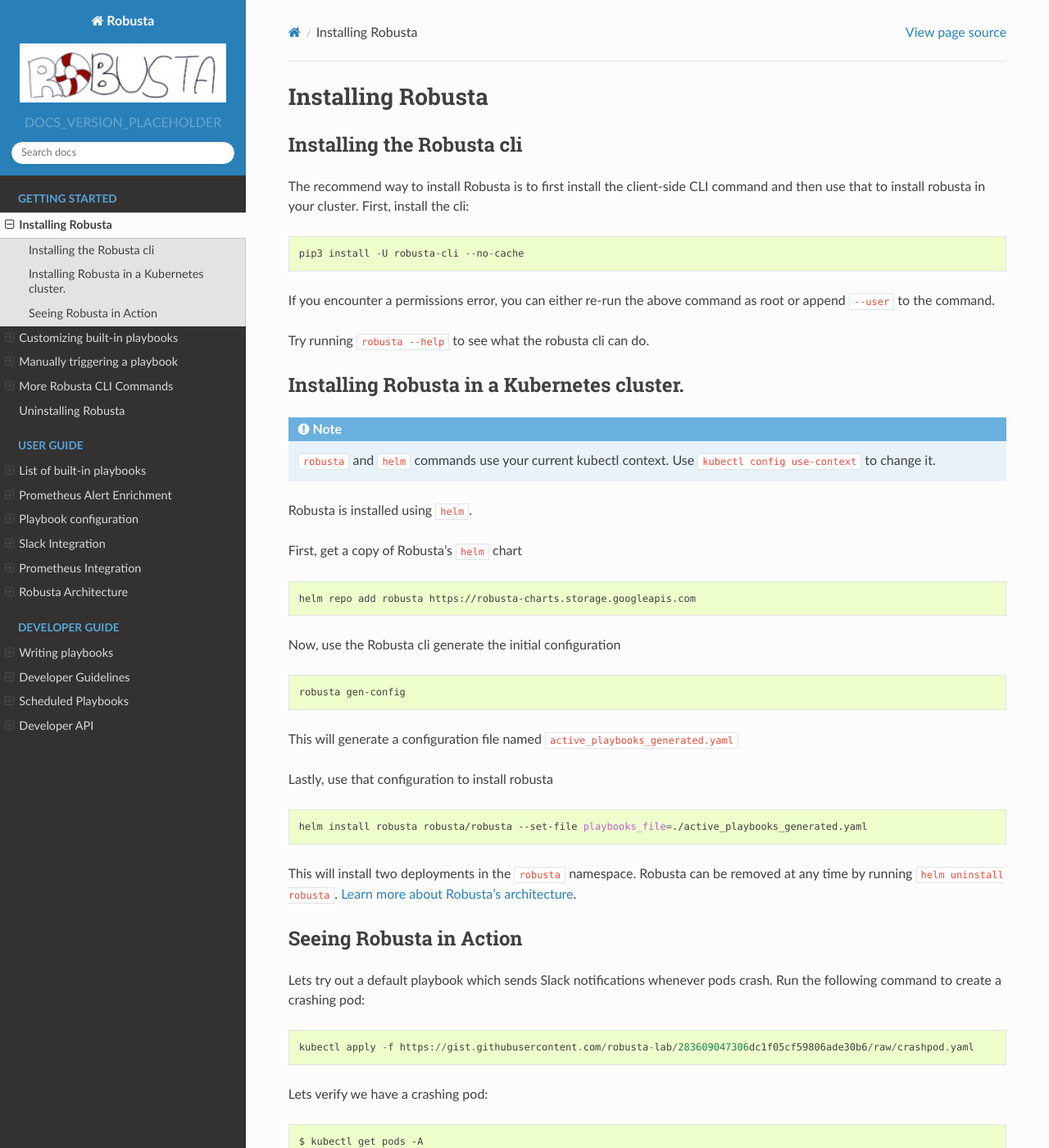
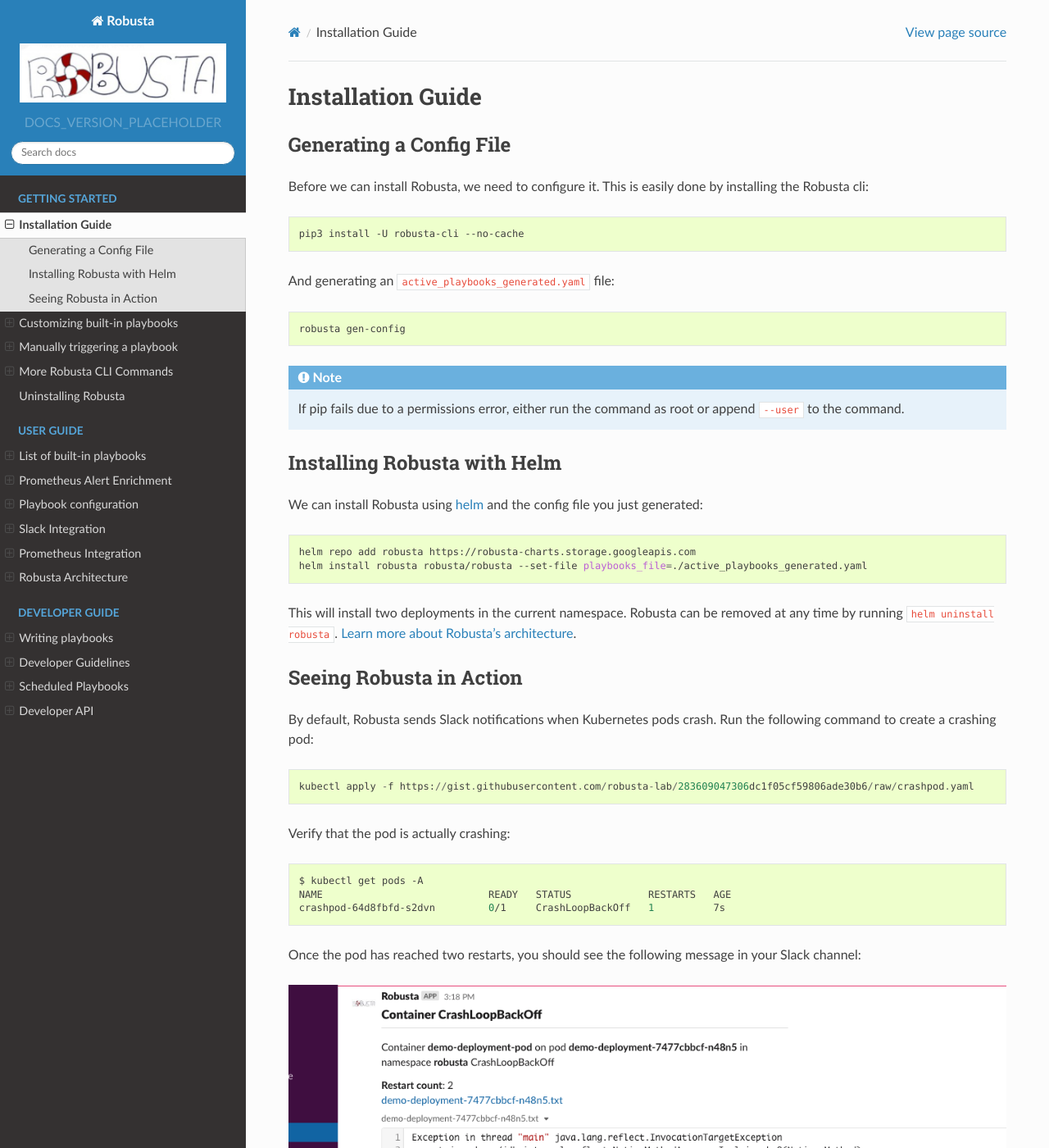
Before and after one commit to robusta-dev/robusta, a Sphinx documentation site: the page built from docs/getting-started/installation.rst, in a window 1280 px wide and 1400 px high. Shown: the whole window at 82% size. Built offline with Sphinx 7.4.7 and the Read the Docs theme 2.0.0, drawn with Linux system fonts in a browser that asks for light colours; some of the changed text lies outside the part shown.

Commit message:
Improve installation docs and other fixes to docs

```diff
--- a/docs/getting-started/installation.rst
+++ b/docs/getting-started/installation.rst
@@ -1,57 +1,43 @@
-Installing Robusta
+Installation Guide
 ##################
 
-Installing the Robusta cli
+Generating a Config File
 -----------------------------------------------------
+Before we can install Robusta, we need to configure it. This is easily done by installing the Robusta cli:
 
-The recommend way to install Robusta is to first install the client-side CLI command and then use that to install robusta in your cluster. First, install the cli:
-
-.. code-block:: python
+.. code-block:: bash
 
    pip3 install -U robusta-cli --no-cache
 
-If you encounter a permissions error, you can either re-run the above command as root or append ``--user`` to the command.
+And generating an ``active_playbooks_generated.yaml`` file:
 
-Try running ``robusta --help`` to see what the robusta cli can do.
+.. code-block:: bash
 
-Installing Robusta in a Kubernetes cluster.
+   robusta gen-config
+
+.. note:: If pip fails due to a permissions error, either run the command as root or append ``--user`` to the command.
+
+Installing Robusta with Helm
 -----------------------------------------------------
-.. note:: ``robusta`` and ``helm`` commands use your current kubectl context. Use ``kubectl config use-context`` to change it.
-
-Robusta is installed using ``helm``.
-
-First, get a copy of Robusta's ``helm`` chart
+We can install Robusta using `helm <https://helm.sh/>`_ and the config file you just generated:
 
 .. code-block:: bash
 
     helm repo add robusta https://robusta-charts.storage.googleapis.com
-
-Now, use the Robusta cli generate the initial configuration
-
-.. code-block:: bash
-
-    robusta gen-config
-
-This will generate a configuration file named ``active_playbooks_generated.yaml``
-
-Lastly, use that configuration to install robusta
-
-.. code-block:: bash
-
     helm install robusta robusta/robusta --set-file playbooks_file=./active_playbooks_generated.yaml
 
-This will install two deployments in the ``robusta`` namespace.
+This will install two deployments in the current namespace.
 Robusta can be removed at any time by running ``helm uninstall robusta``. :ref:`Learn more about Robusta's architecture<Robusta Architecture>`.
 
 Seeing Robusta in Action
 ------------------------------
-Lets try out a default playbook which sends Slack notifications whenever pods crash. Run the following command to create a crashing pod:
+By default, Robusta sends Slack notifications when Kubernetes pods crash. Run the following command to create a crashing pod:
 
 .. code-block:: python
 
    kubectl apply -f https://gist.githubusercontent.com/robusta-lab/283609047306dc1f05cf59806ade30b6/raw/crashpod.yaml
 
-Lets verify we have a crashing pod:
+Verify that the pod is actually crashing:
 
 .. code-block:: bash
 
@@ -64,7 +50,7 @@
 
 .. image:: /images/crash-report.png
 
-To finish, lets clean up the crashing pod:
+Don't forget to clean up the crashing pod:
 
 .. code-block:: python
 
```
Also changed, not shown: docs/developer-guide/writing-playbooks.rst (+20 -24 lines), docs/getting-started/customization.rst (+8 -23 lines), docs/index.rst (+7 -6 lines), docs/user-guide/prometheus.rst (+5 -3 lines).
